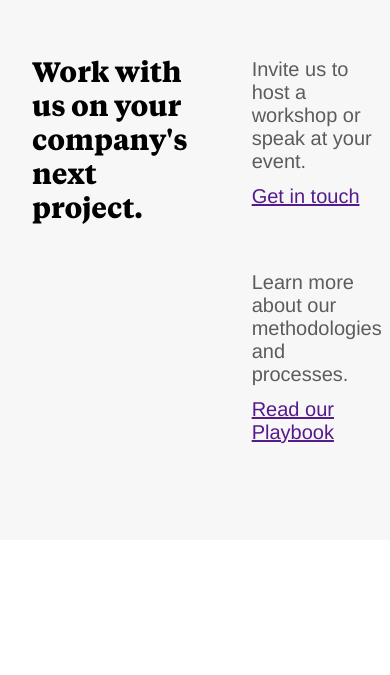
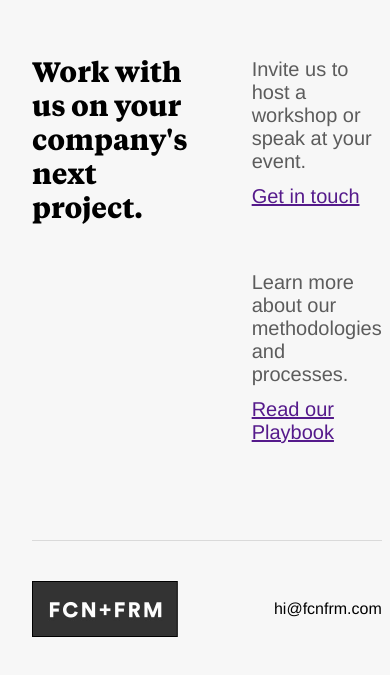
Before and after one commit to didimedina/fcnfrm_v1, a website built with Parcel: page index.html in a window 390 px wide. Shown: the part 6615-7290 px from the top of the page. Before the commit the page ends 7155 px from the top, so only its background shows below. Built offline with nearby package versions, Linux system fonts and the light colour scheme.

Commit message:
footer completed and all the scafolding for large breakpoint exclusively

```diff
--- a/index.html
+++ b/index.html
@@ -146,9 +146,9 @@
             </div>
         </div>
     </div>
-    <div class="section footer-section">
+    <div class="section cta-section">
         <div class="main-grid">
-            <div class="footer-container">
+            <div class="cta-container">
                 <div class="primary-cta-container">
                     <h2 class="h2">Work with us on your company's next project.</h2>
                 </div>
@@ -162,7 +162,10 @@
                         <a href="" class="h4 text-link">Read our Playbook</a>
                     </div>
                 </div>
-
+                <div class="footer-container">
+                    <img src="./assets/images/logo.jpg" alt="" class="footer__symbol">
+                    <p class="b1 footer__contact-email">hi@fcnfrm.com</p>
+                </div>
             </div>
         </div>
     </div>
--- a/styles/scss/main.scss
+++ b/styles/scss/main.scss
@@ -245,15 +245,14 @@
     color: $color-darker;
 }
 
-// ==== FOOTER SECTION ============================
+// ==== CTA + FOOTER SECTION ============================
 
-.footer-section {
+.cta-section {
     background-color: $color-lightest;
     margin-top: 96px;
-
 }
 
-.footer-container {
+.cta-container {
     @extend %mg-contained;
     max-width: 1024px;
     justify-self: center;
@@ -272,3 +271,18 @@
     margin-bottom: 12px;
     color: $color-darker;
 }
+
+.footer-container {
+    grid-column: 1 / 3;
+    border-top: 1px solid $color-light;
+    margin-top: 32px;
+    padding-top: 40px;
+    display: flex;
+    flex-direction: row;
+    justify-content: space-between;
+    align-items: center;
+}
+
+.footer__symbol {
+    max-height: 56px;
+}
```
Also changed, not shown: dist/index.html, 1 other file.
